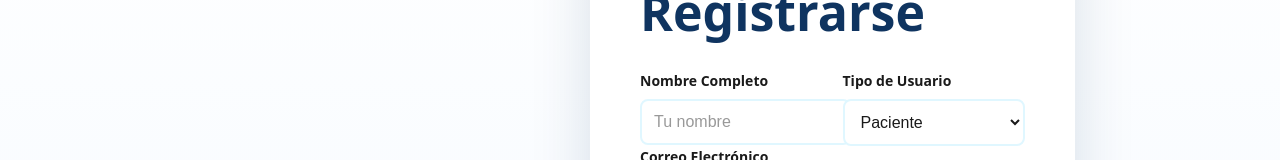
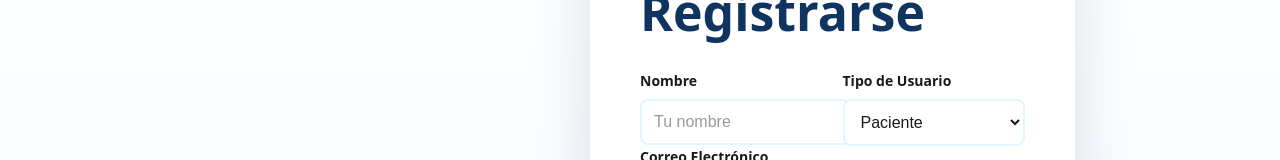
Before and after one commit to Colturas/PVDiciembre2025_FernandezJorge, a React (Vite) app in the folder PVDICIEMBRE2025_FERNANDEZJORGE/: page /registrarse in a window 1280 px wide. Shown: the part 164-324 px from the top of the page. Built offline with nearby package versions, Linux system fonts and the light colour scheme.

Commit message:
cambio muuy minimo en registrarse

```diff
--- a/PVDICIEMBRE2025_FERNANDEZJORGE/src/components/Registrarse.jsx
+++ b/PVDICIEMBRE2025_FERNANDEZJORGE/src/components/Registrarse.jsx
@@ -103,7 +103,7 @@ export const Registrarse = () => {
         <form onSubmit={manejarEnvio}>
           <div className="form-row">
             <div className="form-group half">
-              <label htmlFor="nombre">Nombre Completo</label>
+              <label htmlFor="nombre">Nombre</label>
               <input
                 id="nombre"
                 type="text"
```
